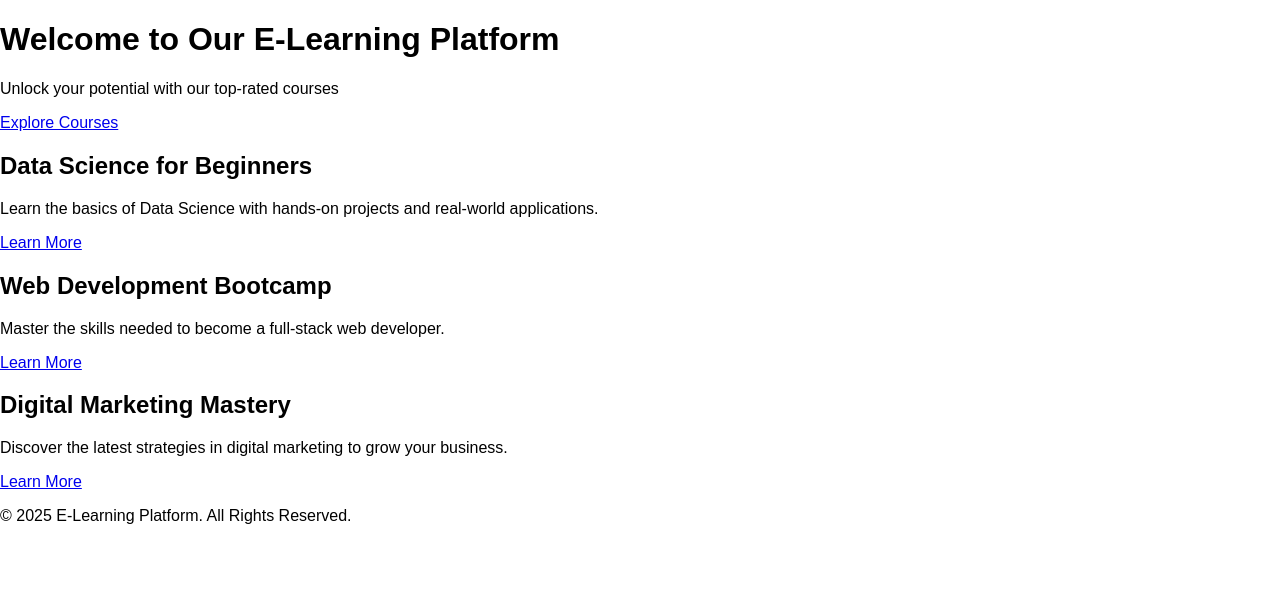
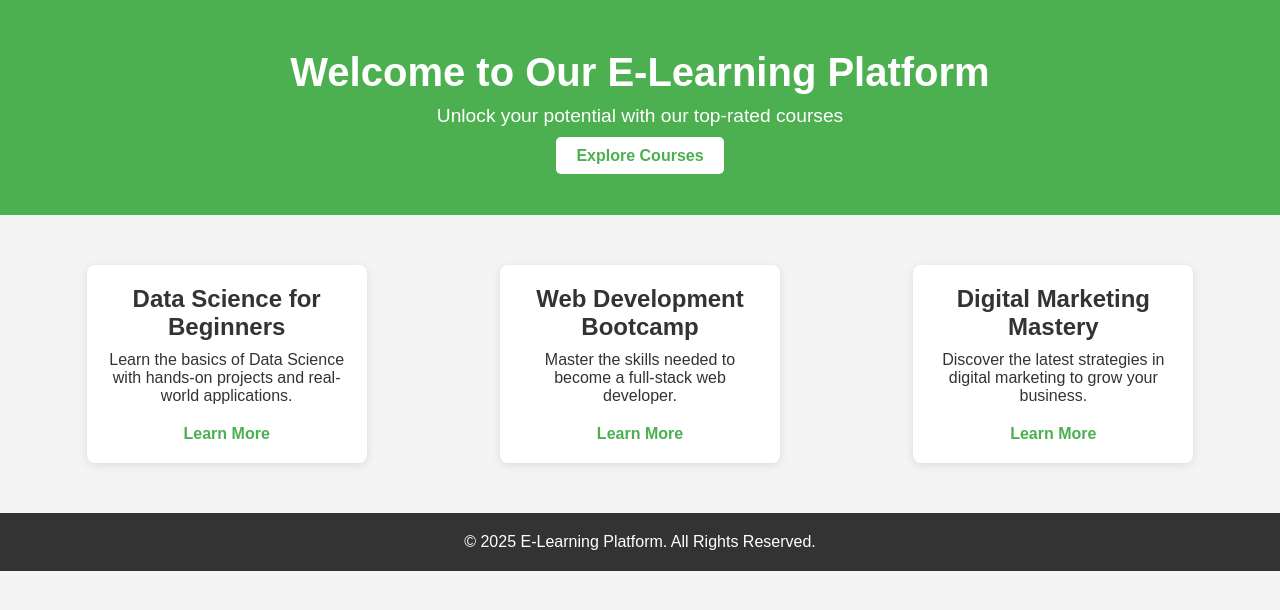
Before and after one commit to Omkarparade/my-first-static-web-app, a website: page src/index.html in a window 1280 px wide. Drawn offline with Linux system fonts and the light colour scheme.

Commit message:
Update styles.css

```diff
--- a/src/styles.css
+++ b/src/styles.css
@@ -1,21 +1,83 @@
+/* Reset some default styles */
 * {
-  font-family: Arial, Helvetica, sans-serif;
+    margin: 0;
+    padding: 0;
+    box-sizing: border-box;
 }
 
-html, body {
-  margin: 0;
-  border: 0;
-  padding: 0;
-  background-color: #fff;
+body {
+    font-family: Arial, sans-serif;
+    background-color: #f4f4f4;
+    color: #333;
 }
 
-main {
-  margin: auto;
-  width: 50%;
-  padding: 20px;
+/* Header styling */
+header {
+    background-color: #4CAF50;
+    color: white;
+    text-align: center;
+    padding: 50px 0;
 }
 
-main > h1 {
-  text-align: center;
-  font-size: 3.5em;
+header h1 {
+    font-size: 2.5em;
+    margin-bottom: 10px;
 }
+
+header p {
+    font-size: 1.2em;
+    margin-bottom: 20px;
+}
+
+.cta-button {
+    text-decoration: none;
+    background-color: #ffffff;
+    color: #4CAF50;
+    padding: 10px 20px;
+    border-radius: 5px;
+    font-weight: bold;
+}
+
+.cta-button:hover {
+    background-color: #45a049;
+    transition: background-color 0.3s ease;
+}
+
+/* Course list section */
+.course-list {
+    display: flex;
+    justify-content: space-around;
+    padding: 40px 20px;
+    flex-wrap: wrap;
+}
+
+.course-card {
+    background-color: white;
+    border-radius: 8px;
+    box-shadow: 0 2px 10px rgba(0, 0, 0, 0.1);
+    width: 280px;
+    padding: 20px;
+    text-align: center;
+    margin: 10px;
+}
+
+.course-card h2 {
+    font-size: 1.5em;
+    margin-bottom: 10px;
+}
+
+.course-card p {
+    font-size: 1em;
+    margin-bottom: 20px;
+}
+
+footer {
+    background-color: #333;
+    color: white;
+    padding: 20px 0;
+    text-align: center;
+}
+
+footer p {
+    font-size: 1em;
+}
```
